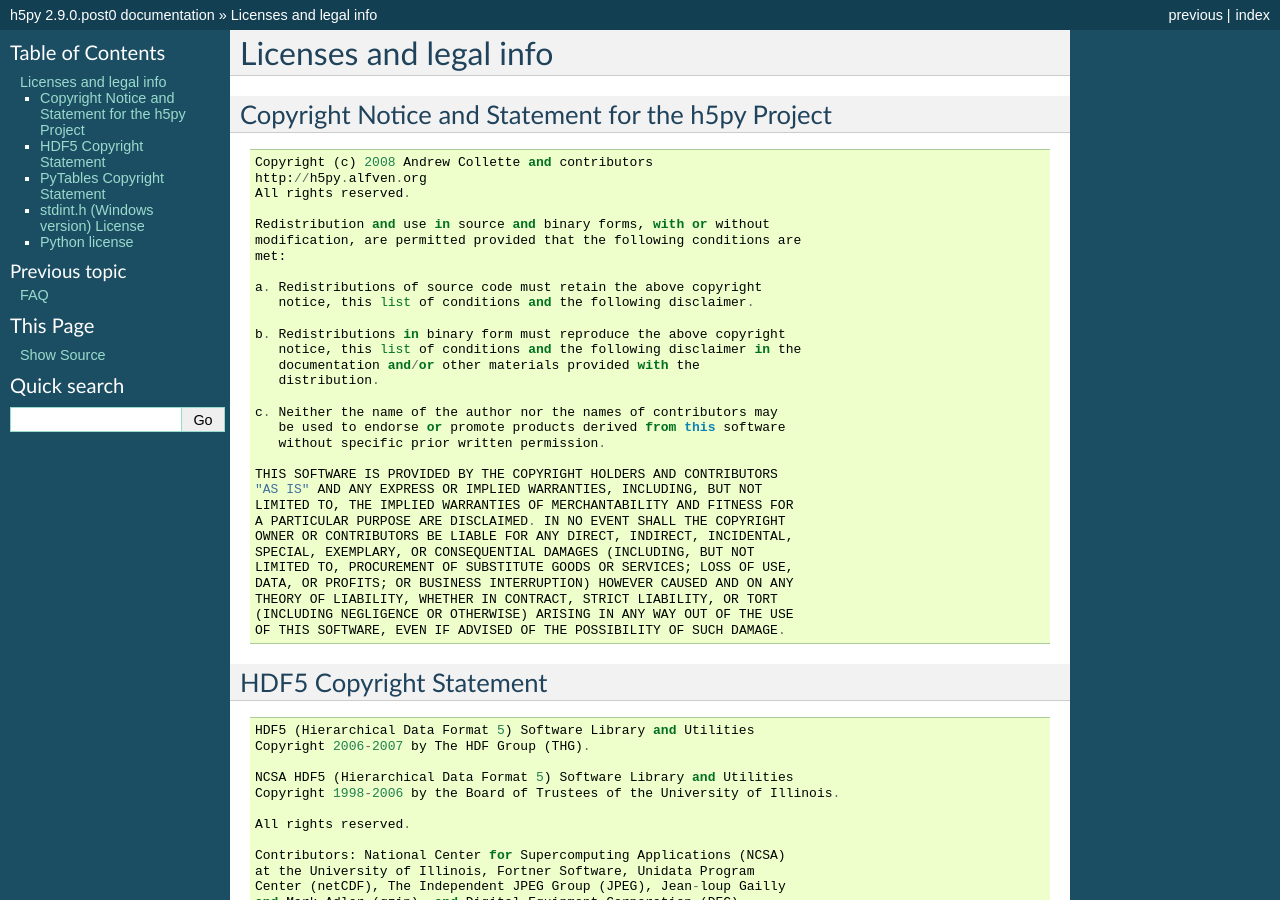
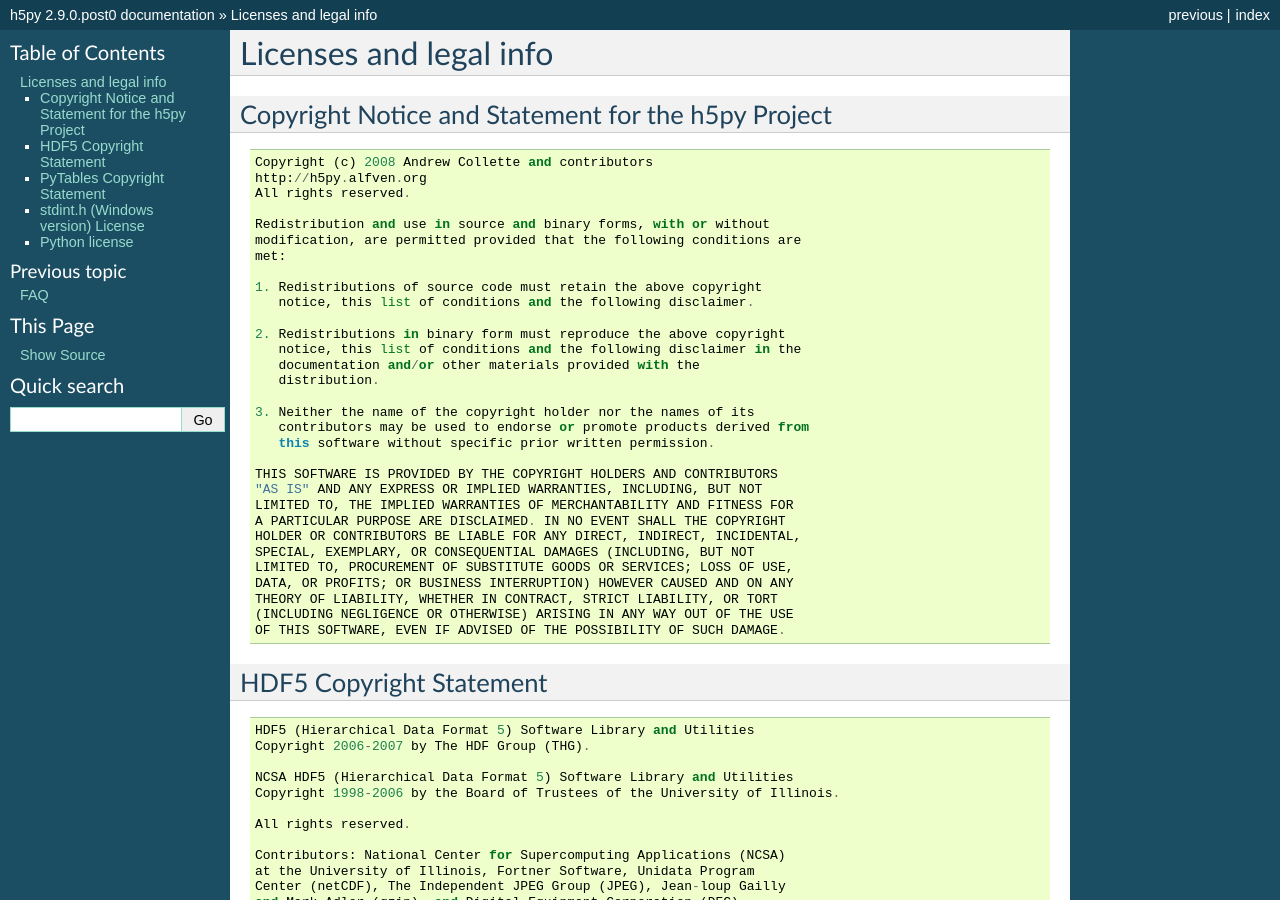
Before and after one commit to zhongxing-2/h5py, a Sphinx documentation site: the page built from docs/licenses.rst, in a window 1280 px wide and 900 px high. Built offline with Sphinx 7.4.7, drawn with Linux system fonts in a browser that asks for light colours.

Commit message:
Use the canonical format of the BSD 3-clause license

```diff
--- a/docs/licenses.rst
+++ b/docs/licenses.rst
@@ -14,23 +14,23 @@ Copyright Notice and Statement for the h5py Project
     modification, are permitted provided that the following conditions are
     met:
 
-    a. Redistributions of source code must retain the above copyright
+    1. Redistributions of source code must retain the above copyright
        notice, this list of conditions and the following disclaimer.
 
-    b. Redistributions in binary form must reproduce the above copyright
+    2. Redistributions in binary form must reproduce the above copyright
        notice, this list of conditions and the following disclaimer in the
        documentation and/or other materials provided with the
        distribution.
 
-    c. Neither the name of the author nor the names of contributors may
-       be used to endorse or promote products derived from this software
-       without specific prior written permission.
+    3. Neither the name of the copyright holder nor the names of its
+       contributors may be used to endorse or promote products derived from
+       this software without specific prior written permission.
 
     THIS SOFTWARE IS PROVIDED BY THE COPYRIGHT HOLDERS AND CONTRIBUTORS
     "AS IS" AND ANY EXPRESS OR IMPLIED WARRANTIES, INCLUDING, BUT NOT
     LIMITED TO, THE IMPLIED WARRANTIES OF MERCHANTABILITY AND FITNESS FOR
     A PARTICULAR PURPOSE ARE DISCLAIMED. IN NO EVENT SHALL THE COPYRIGHT
-    OWNER OR CONTRIBUTORS BE LIABLE FOR ANY DIRECT, INDIRECT, INCIDENTAL,
+    HOLDER OR CONTRIBUTORS BE LIABLE FOR ANY DIRECT, INDIRECT, INCIDENTAL,
     SPECIAL, EXEMPLARY, OR CONSEQUENTIAL DAMAGES (INCLUDING, BUT NOT
     LIMITED TO, PROCUREMENT OF SUBSTITUTE GOODS OR SERVICES; LOSS OF USE,
     DATA, OR PROFITS; OR BUSINESS INTERRUPTION) HOWEVER CAUSED AND ON ANY
```
Also changed, not shown: 1 other file.
